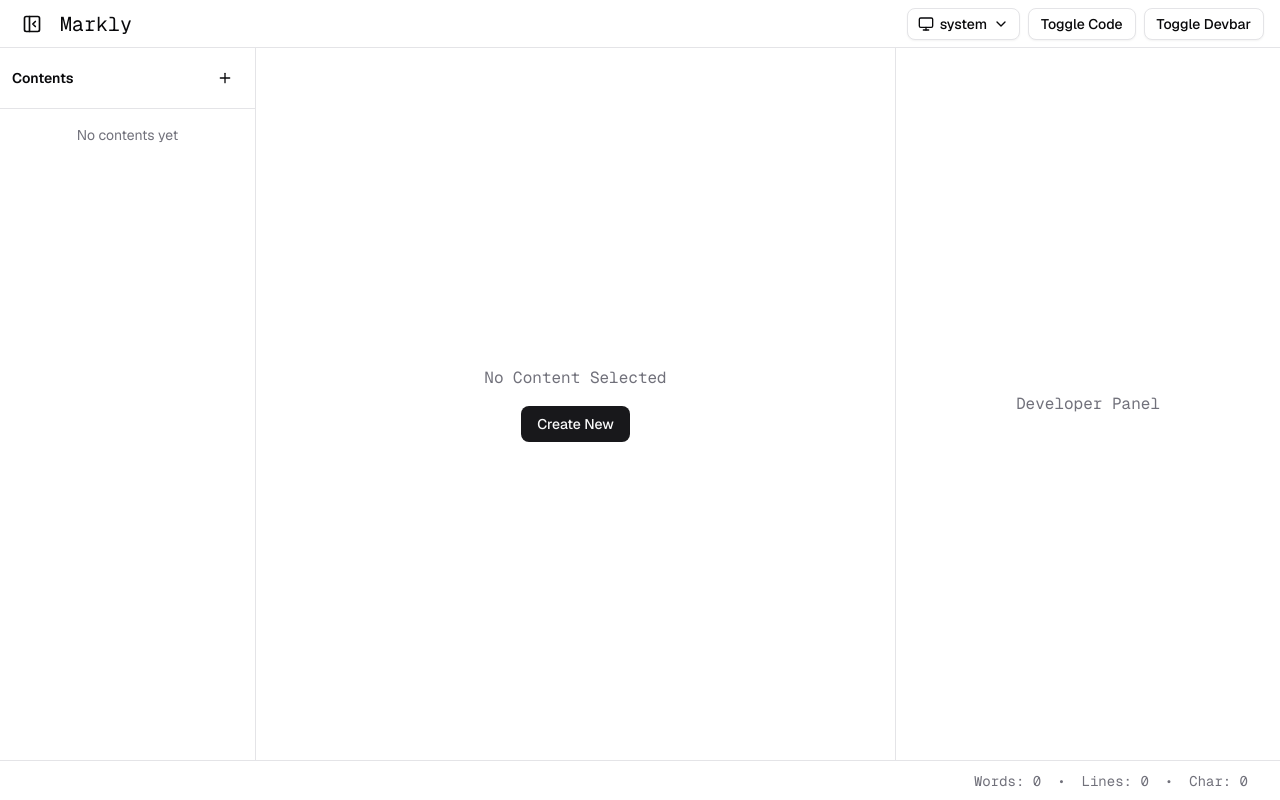
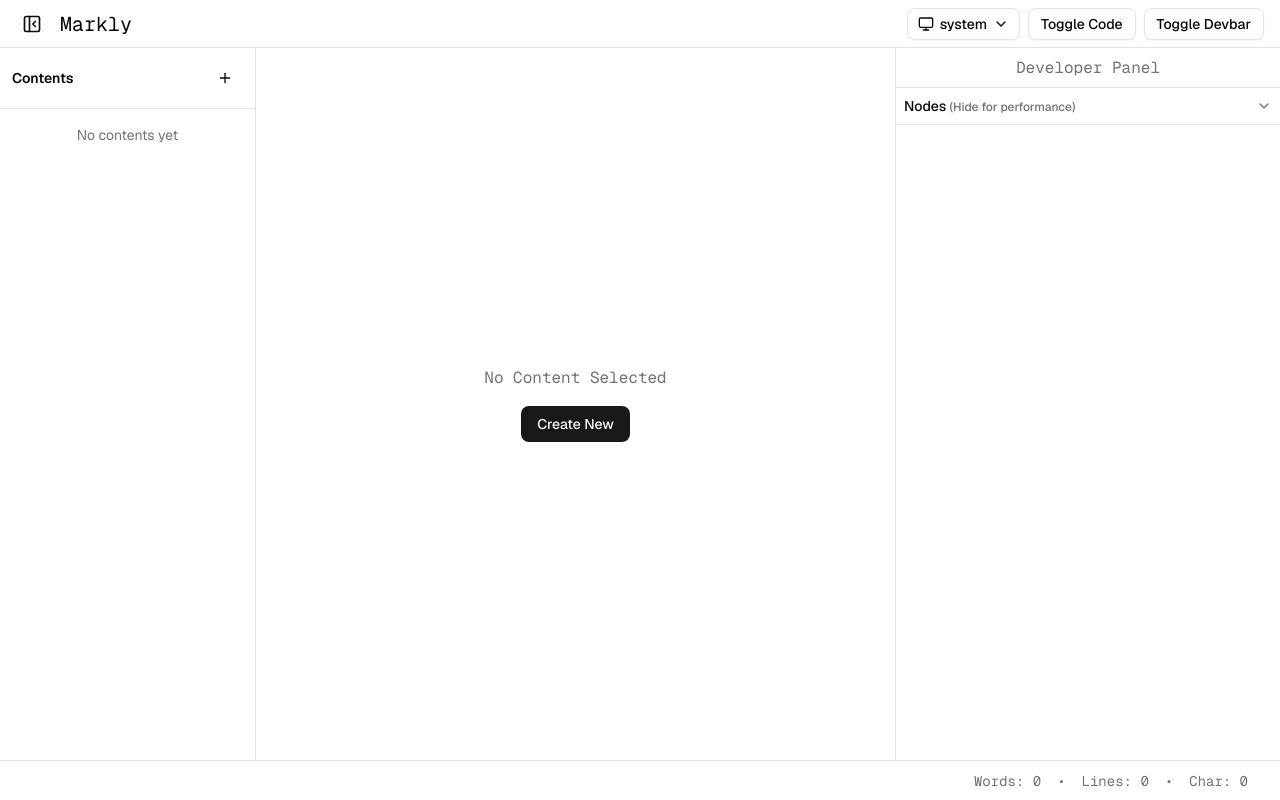
Before and after one commit to NeuroNexul/draftly, a Next.js app in the folder apps/web/: page /playground in a window 1280 px wide. Built offline with nearby package versions, Linux system fonts and the light colour scheme.

Commit message:
feat(web): Display nodes in devbar

```diff
--- a/apps/web/app/playground/devbar.tsx
+++ b/apps/web/app/playground/devbar.tsx
@@ -1,13 +1,52 @@
+import { Accordion, AccordionContent, AccordionItem, AccordionTrigger } from "@workspace/ui/components/accordion";
+import { MarklyNode } from "markly";
 import React from "react";
 
-type Props = {};
+type Props = {
+  setShowNodes: (show: boolean) => void;
+  nodes: MarklyNode[];
+};
 
-export default function Devbar({}: Props) {
+export default function Devbar({ setShowNodes, nodes }: Props) {
   return (
-    <div className="h-full w-full grid place-items-center">
-      <span className="text-muted-foreground font-mono text-center whitespace-nowrap">
-        Developer Panel
-      </span>
+    <div className="h-full w-full">
+      <div className="text-muted-foreground font-mono text-center whitespace-nowrap h-10 p-2 border-b">Developer Panel</div>
+
+      <div className="h-[calc(100%-2.5rem)]">
+        <Accordion type="single" collapsible className="w-full h-full" onValueChange={(value) => setShowNodes(value === "nodes")}>
+          <AccordionItem value="nodes" className="h-full [&>div]:h-[calc(100%-2.5rem)]">
+            <AccordionTrigger className="p-2 border-b rounded-none hover:no-underline cursor-pointer hover:bg-accent hover:text-accent-foreground">
+              <div>
+                Nodes <span className="text-muted-foreground text-xs">(Hide for performance)</span>
+              </div>
+            </AccordionTrigger>
+            <AccordionContent className="max-h-full overflow-y-scroll h-full">
+              <NodeViewer nodes={nodes} />
+            </AccordionContent>
+          </AccordionItem>
+        </Accordion>
+      </div>
     </div>
   );
 }
+
+function NodeViewer({ nodes, depth = 0 }: { nodes: MarklyNode[]; depth?: number }) {
+  return (
+    <div className="font-mono text-xs">
+      {nodes.map((node, idx) => (
+        <div key={`${node.name}-${node.from}-${idx}`}>
+          <div
+            className={`flex items-center gap-2 py-0.5 px-1 rounded ${node.isSelected ? "bg-primary/20 text-primary" : "hover:bg-muted"}`}
+            style={{ paddingLeft: `${depth * 12 + 4}px` }}
+          >
+            <span className="font-semibold">{node.name}</span>
+            <span className="text-muted-foreground">
+              [{node.from}:{node.to}]
+            </span>
+          </div>
+          {node.children.length > 0 && <NodeViewer nodes={node.children} depth={depth + 1} />}
+        </div>
+      ))}
+    </div>
+  );
+}
--- a/apps/web/app/playground/page.tsx
+++ b/apps/web/app/playground/page.tsx
@@ -12,7 +12,7 @@ import { Loader2 } from "lucide-react";
 
 import CodeMirror, { Extension, ReactCodeMirrorRef } from "@uiw/react-codemirror";
 import { githubDark, githubLight } from "@uiw/codemirror-theme-github";
-import markly from "markly";
+import markly, { MarklyNode } from "markly";
 import { useTheme } from "next-themes";
 
 const STORAGE_KEY = "markly-playground-contents";
@@ -25,9 +25,14 @@ export default function Page() {
   const { theme } = useTheme();
   const [sidebarOpen, setSidebarOpen] = useState(true);
   const [devbarOpen, setDevbarOpen] = useState(true);
+
   const [contents, setContents] = useState<Content[]>([]);
   const [currentContent, setCurrentContent] = useState<number>(-1);
+
   const [showCode, setShowCode] = useState(false);
+  const [showNodes, setShowNodes] = useState(false);
+  const [nodes, setNodes] = useState<MarklyNode[]>([]);
+
   const [isLoading, setIsLoading] = useState(true);
   const [saveStatus, setSaveStatus] = useState<SaveStatus>("idle");
   const saveTimeoutRef = useRef<NodeJS.Timeout | null>(null);
@@ -142,8 +147,11 @@ export default function Page() {
         highlightActiveLine: true,
         rectangularSelection: true,
         lineWrapping: true,
+        onNodesChange: (nodes) => {
+          if (showNodes) setNodes(nodes);
+        },
       }),
-    [showCode],
+    [showCode, showNodes, setNodes],
   );
 
   if (isLoading) {
@@ -238,7 +246,7 @@ export default function Page() {
             },
           )}
         >
-          <Devbar />
+          <Devbar nodes={nodes} setShowNodes={setShowNodes} />
         </div>
       </main>
 
```
